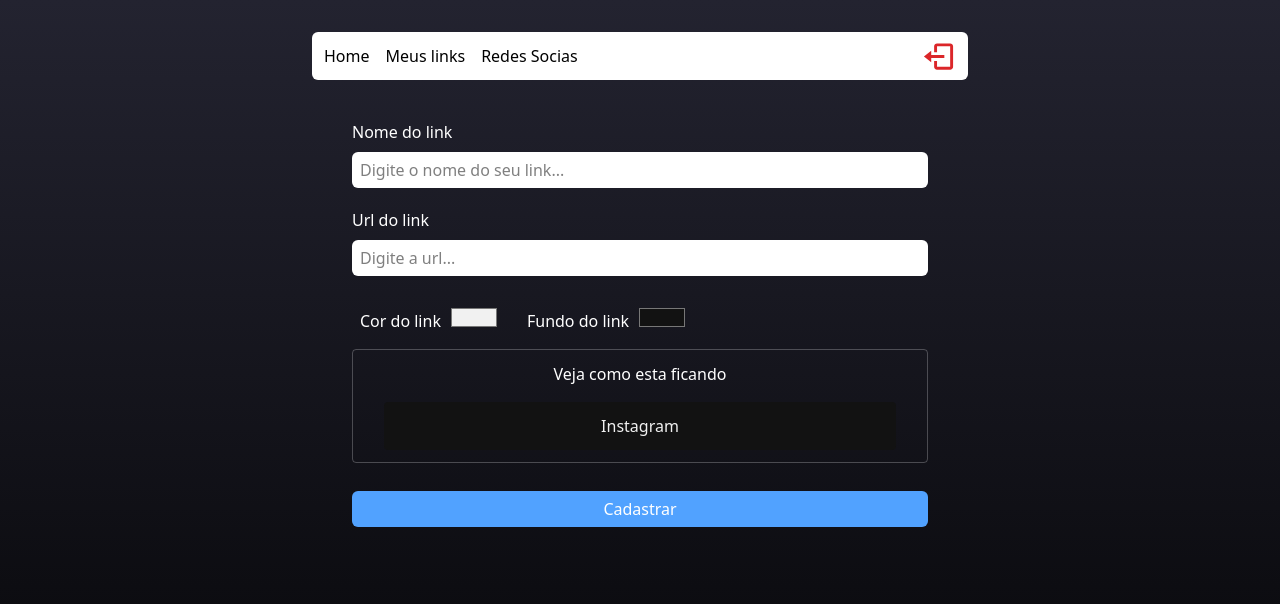
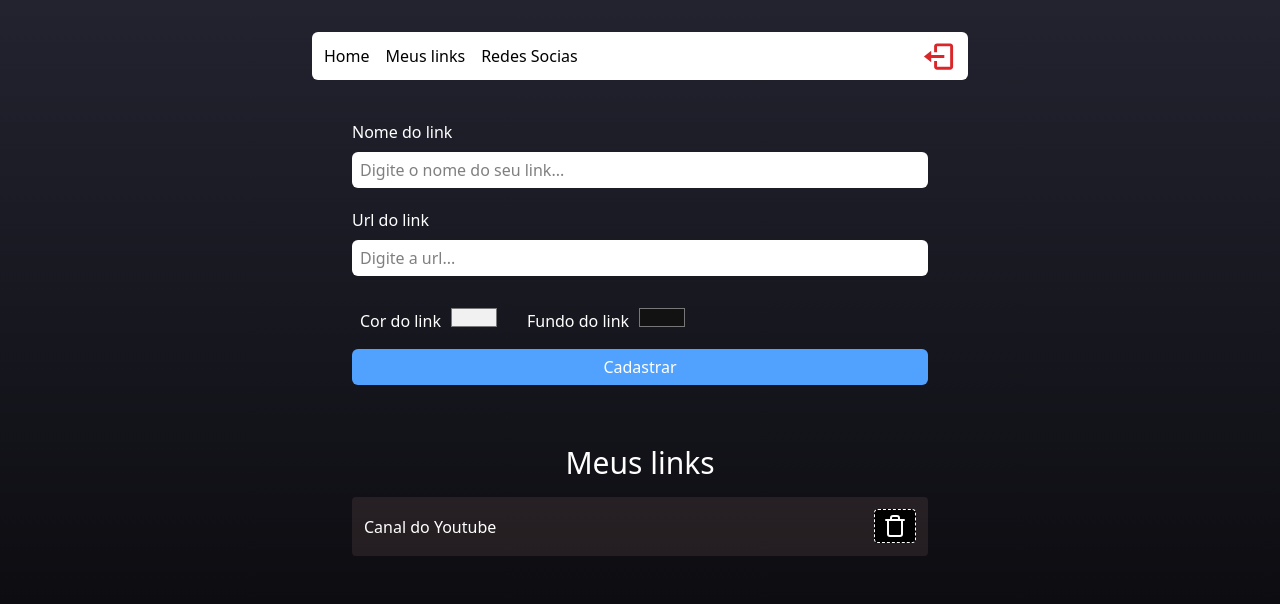
Before and after one commit to JudsonCiribelli/LinkTree, a React (Vite) app: page /admin in a window 1280 px wide. Shown: the top 604 px of the page. Built offline with nearby package versions, Linux system fonts and the light colour scheme; no server answers; sample sign-in values are in the browser's storage.

Commit message:
style: finish initial styled on admin interface

```diff
--- a/src/pages/admin/index.tsx
+++ b/src/pages/admin/index.tsx
@@ -1,4 +1,5 @@
 import { useState } from "react";
+import { FiTrash } from "react-icons/fi";
 
 import HeaderComponent from "../../components/header-Component/header-Component";
 import InputComponent from "../../components/Input-Component/Input-Component";
@@ -54,24 +55,42 @@ const AdminPage = () => {
             </div>
           </div>
 
+            {nameInput !== '' && (
               <div className="flex flex-col items-center justify-center mb-7 p-1 border-gray-100/25 border rounded">
                 <label className="text-white font-medium my-2 mx-2">Veja como esta ficando</label>
                 <article
                  className="w-11/12 max-w-lg flex flex-col items-center justify-between bg-zinc-900 rounded px-1 py-3"
                  style={{marginBottom: 8, marginTop: 8, backgroundColor: backgroundColorInput}}
                  >
-                <p className="font-medium" style={{color: textColorInput}}>Instagram</p>
-
+                 <p className="font-medium" style={{color: textColorInput}}>{nameInput}</p>
                 </article>
               </div>
+            ) }
 
             <button
              type="submit"
              className="bg-blue-400 rounded-md text-white font-medium h-9 gap-4 flex items-center justify-center mb-7 cursosr pointer"
              onClick={handleSubmitLinks}
             >Cadastrar</button>
+      </form>
 
-      </form>
+
+      <h2 className="text-white text-3xl font-medium mb-4">Meus links</h2>
+
+      <article
+      className="flex items-center justify-between w-11/12 max-w-xl rounded py-3 px-3 mb-2 select-none"
+      style={{backgroundColor: "#5e4a4a47", color: '#ffffff'}}
+      >
+        <p>Canal do Youtube</p>
+        <div>
+          <button className="border border-dashed py-1 px-2 rounded cursor-pointer bg-black">
+            <FiTrash size={24} color="#FFF"/>
+          </button>
+        </div>
+      </article>
+
+
+
     </div>
    );
 }
```
Lines whose indentation alone changed are shown as unchanged.
